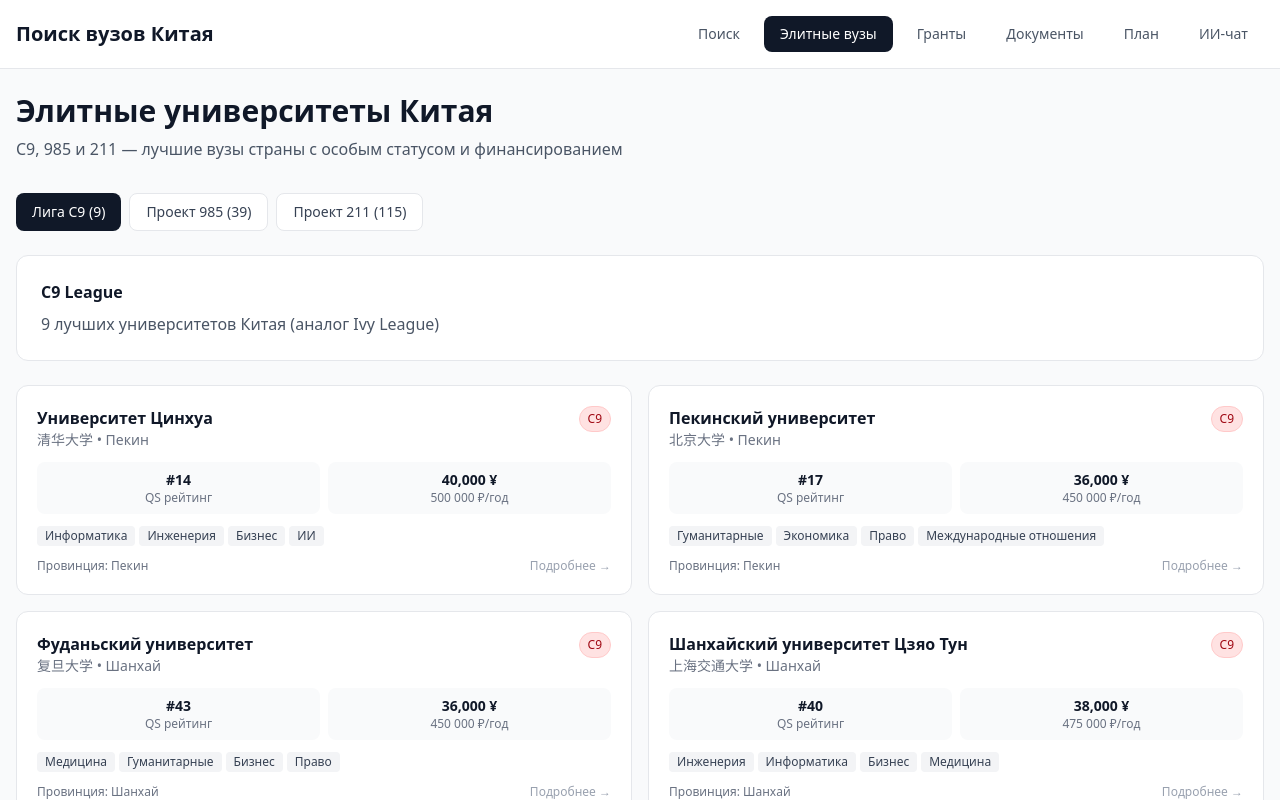
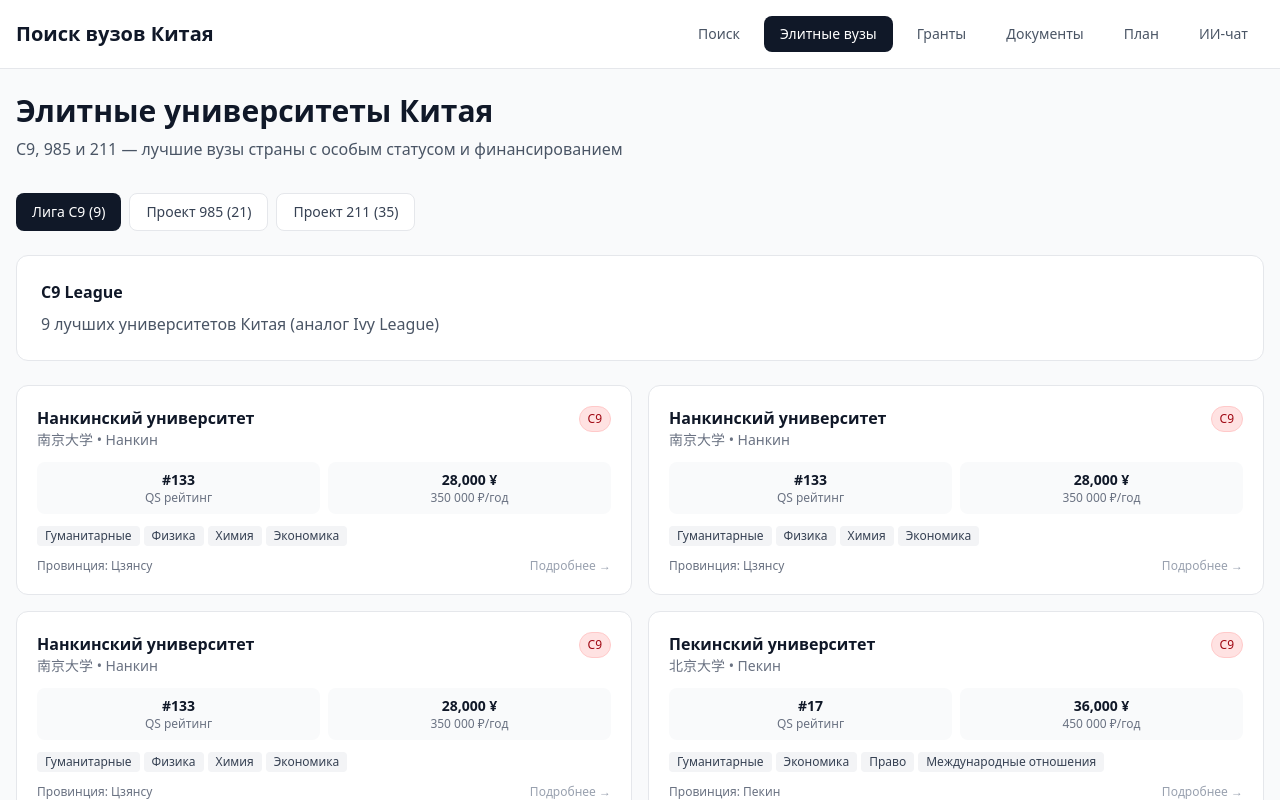
Before and after one commit to maratyc44/sinachina, a React (Vite) app: page / in a window 1280 px wide. Both pictures are taken after a click on the button "Элитные вузы". Shown: the top 800 px of the page. Built offline with nearby package versions, Linux system fonts and the light colour scheme.

Commit message:
task snapshot 52e7295e-9420-40b5-91d0-e14bfb9cc34d

```diff
--- a/src/App.tsx
+++ b/src/App.tsx
@@ -776,9 +776,10 @@ export default function App() {
 
             {/* Список университетов */}
             <div className="grid md:grid-cols-2 gap-4">
-              {(eliteCategory === 'C9' ? c9Universities :
-                eliteCategory === '985' ? project985Universities :
-                project211Universities).map(uni => (
+              {[...c9Universities, ...project985Universities, ...project211Universities]
+                .filter(uni => uni.category === eliteCategory)
+                .sort((a, b) => a.name.localeCompare(b.name, 'ru'))
+                .map(uni => (
                 <div
                   key={uni.id}
                   onClick={() => handleEliteUniClick(uni.id)}
--- a/src/data/elite-universities.ts
+++ b/src/data/elite-universities.ts
@@ -103,15 +103,15 @@ export const categoryInfo = {
   '985': {
     name: 'Project 985',
     nameRu: 'Проект 985',
-    description: '39 элитных университетов Китая',
-    count: 39,
+    description: '21 элитный университет Китая (без учёта C9)',
+    count: 21,
     color: 'bg-orange-100 text-orange-800 border-orange-200'
   },
   '211': {
     name: 'Project 211',
     nameRu: 'Проект 211',
-    description: '115 ключевых университетов Китая',
-    count: 115,
+    description: '35 ключевых университетов Китая (без учёта C9 и 985)',
+    count: 35,
     color: 'bg-blue-100 text-blue-800 border-blue-200'
   }
 };
```
